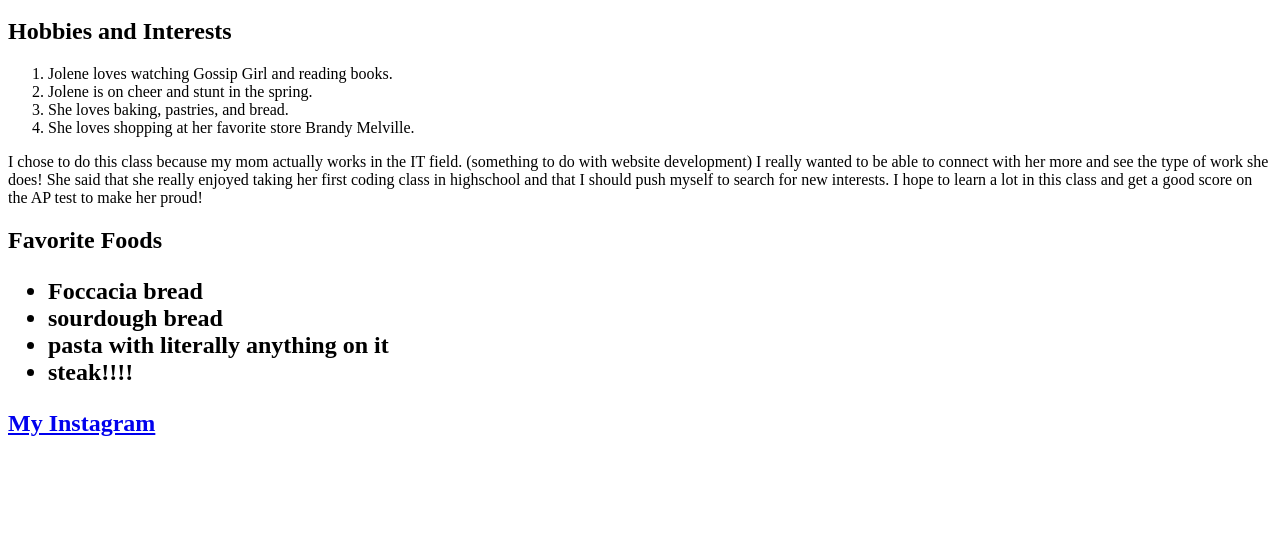
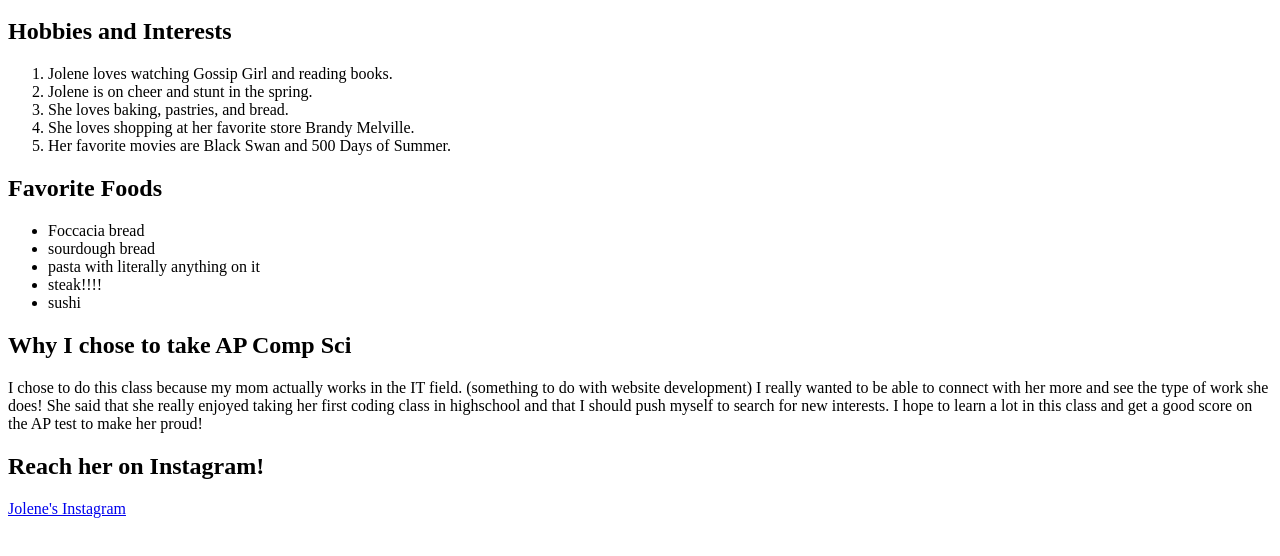
Before and after one commit to staten-island-tech/intro-to-html-jolenexiong, a plain HTML site: page index.html in a window 1280 px wide. Shown: the part 48-604 px from the top of the page. Drawn offline with Linux system fonts and the light colour scheme.

Commit message:
2nd commit

```diff
--- a/index.html
+++ b/index.html
@@ -2,7 +2,7 @@
 <head>
     <meta charset="UTF-8">
     <meta name="viewport" content="width=device-width, initial-scale=1.0">
-    <title>Document</title>
+    <title>Jolene's First Website</title>
 </head>
 <h1>About Jolene</h1>
 <body>
@@ -12,24 +12,30 @@
         <li>Jolene is on cheer and stunt in the spring.</li>
         <li>She loves baking, pastries, and bread.</li>
         <li>She loves shopping at her favorite store Brandy Melville.</li>
+        <li>Her favorite movies are Black Swan and 500 Days of Summer.</li>
         </li>
     </ol>
-</body> I chose to do this class because my mom actually works in
-the IT field. (something to do with website development)
-I really wanted to be able to connect with her more and see
-the type of work she does! She said that she really enjoyed
-taking her first coding class in highschool and that I should
-push myself to search for new interests. I hope to learn a lot in
-this class and get a good score on the AP test to make her proud!
-    <h2>Favorite Foods<h2>
-    <ul>
-        <li>Foccacia bread</li>
-        <li>sourdough bread</li>
-        <li>pasta with literally anything on it</li>
-        <li>steak!!!!</li>
-    </ul>
+<h2>Favorite Foods<h2>
+   </h2> <ul>
+            <li>Foccacia bread</li>
+            <li>sourdough bread</li>
+            <li>pasta with literally anything on it</li>
+            <li>steak!!!!</li>
+            <li>sushi</li>
+    </ul></h2>
+    <h2>Why I chose to take AP Comp Sci<h2>
 
-<a><a href="https://www.instagram.com/accounts/login">My Instagram</a>
+</h2>I chose to do this class because my mom actually works in
+    the IT field. (something to do with website development)
+    I really wanted to be able to connect with her more and see
+    the type of work she does! She said that she really enjoyed
+    taking her first coding class in highschool and that I should
+    push myself to search for new interests. I hope to learn a lot in
+    this class and get a good score on the AP test to make her proud!</h2>
+
+
+<h2>Reach her on Instagram!</h2>
+<a><a href="https://www.instagram.com/accounts/login">Jolene's Instagram</a>
 
 </body>
 </html>
```
